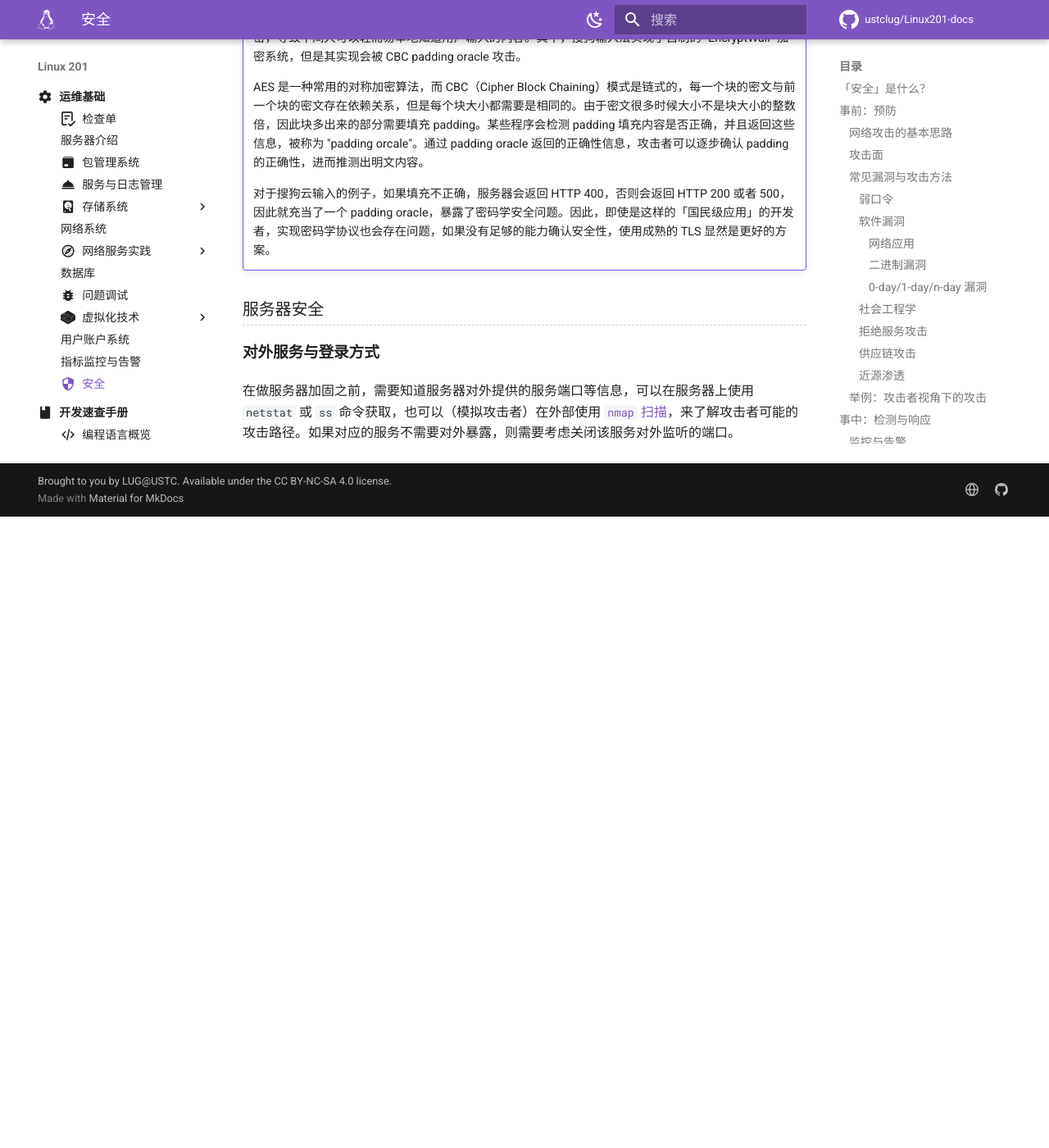
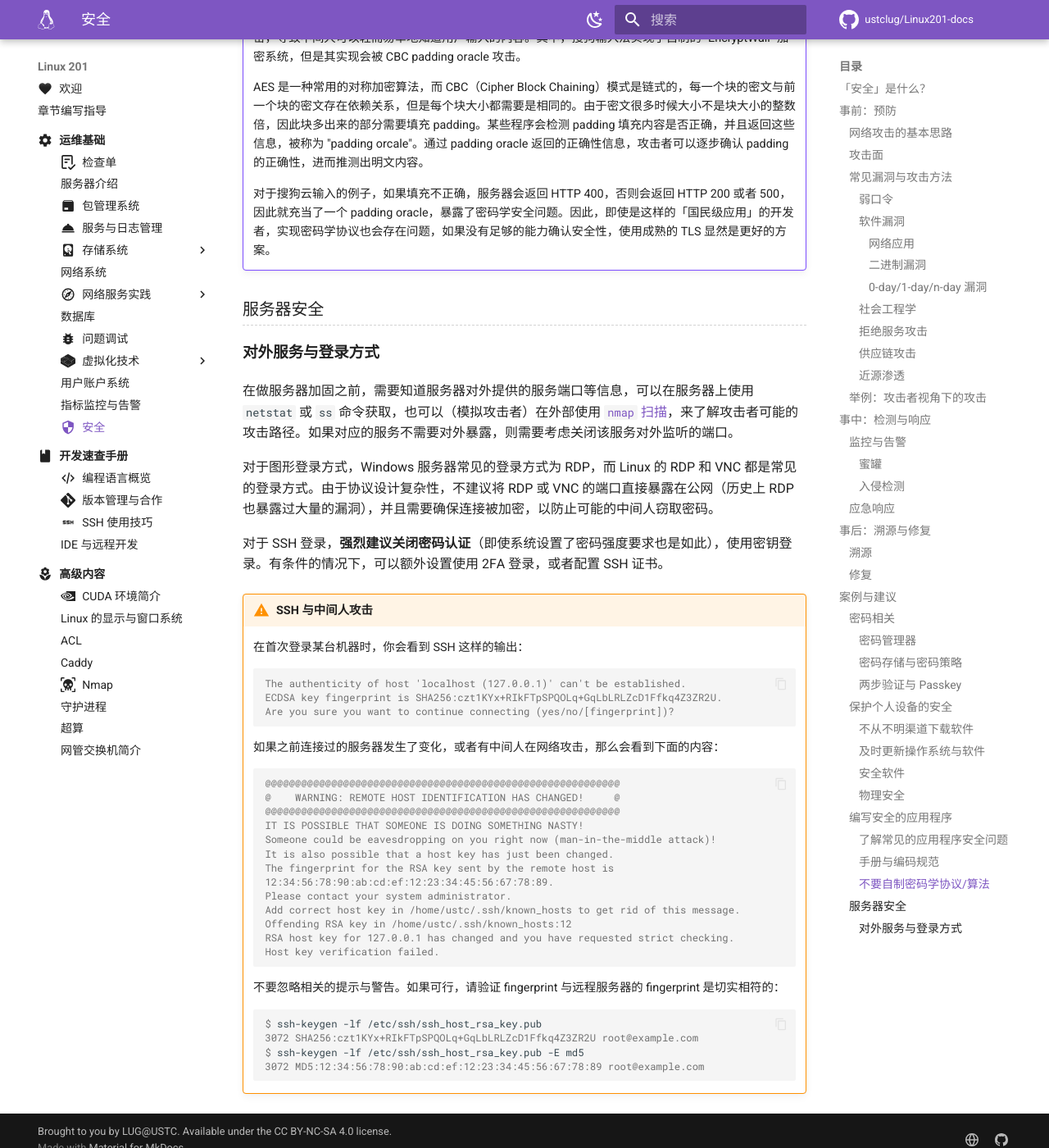
Before and after one commit to ustclug/Linux201-docs, an MkDocs documentation site: the page built from docs/ops/security.md, in a window 1280 px wide and 1400 px high, scrolled down 19409 px. Shown: the whole window at 82% size. Built offline with MkDocs 1.6.1 and Material for MkDocs 9.7.7, drawn with Linux system fonts in a browser that asks for light colours; comment, search, counter and statistics services are not loaded; before the commit the page ends 20039 px from its top, so only the background shows below that.

Commit message:
ops/security: login method security

````diff
--- a/docs/ops/security.md
+++ b/docs/ops/security.md
@@ -602,3 +602,44 @@
 #### 对外服务与登录方式 {#public-service-and-login}
 
 在做服务器加固之前，需要知道服务器对外提供的服务端口等信息，可以在服务器上使用 `netstat` 或 `ss` 命令获取，也可以（模拟攻击者）在外部使用 [`nmap` 扫描](../advanced/nmap.md)，来了解攻击者可能的攻击路径。如果对应的服务不需要对外暴露，则需要考虑关闭该服务对外监听的端口。
+
+对于图形登录方式，Windows 服务器常见的登录方式为 RDP，而 Linux 的 RDP 和 VNC 都是常见的登录方式。由于协议设计复杂性，不建议将 RDP 或 VNC 的端口直接暴露在公网（历史上 RDP 也暴露过大量的漏洞），并且需要确保连接被加密，以防止可能的中间人窃取密码。
+
+对于 SSH 登录，**强烈建议关闭密码认证**（即使系统设置了密码强度要求也是如此），使用密钥登录。有条件的情况下，可以额外设置使用 2FA 登录，或者配置 SSH 证书。
+
+!!! warning "SSH 与中间人攻击"
+
+    在首次登录某台机器时，你会看到 SSH 这样的输出：
+
+    ```console
+    The authenticity of host 'localhost (127.0.0.1)' can't be established.
+    ECDSA key fingerprint is SHA256:czt1KYx+RIkFTpSPQOLq+GqLbLRLZcD1Ffkq4Z3ZR2U.
+    Are you sure you want to continue connecting (yes/no/[fingerprint])?
+    ```
+
+    如果之前连接过的服务器发生了变化，或者有中间人在网络攻击，那么会看到下面的内容：
+
+    ```console
+    @@@@@@@@@@@@@@@@@@@@@@@@@@@@@@@@@@@@@@@@@@@@@@@@@@@@@@@@@@@
+    @    WARNING: REMOTE HOST IDENTIFICATION HAS CHANGED!     @
+    @@@@@@@@@@@@@@@@@@@@@@@@@@@@@@@@@@@@@@@@@@@@@@@@@@@@@@@@@@@
+    IT IS POSSIBLE THAT SOMEONE IS DOING SOMETHING NASTY!
+    Someone could be eavesdropping on you right now (man-in-the-middle attack)!
+    It is also possible that a host key has just been changed.
+    The fingerprint for the RSA key sent by the remote host is
+    12:34:56:78:90:ab:cd:ef:12:23:34:45:56:67:78:89.
+    Please contact your system administrator.
+    Add correct host key in /home/ustc/.ssh/known_hosts to get rid of this message.
+    Offending RSA key in /home/ustc/.ssh/known_hosts:12
+    RSA host key for 127.0.0.1 has changed and you have requested strict checking.
+    Host key verification failed.
+    ```
+
+    不要忽略相关的提示与警告。如果可行，请验证 fingerprint 与远程服务器的 fingerprint 是切实相符的：
+
+    ```console
+    $ ssh-keygen -lf /etc/ssh/ssh_host_rsa_key.pub
+    3072 SHA256:czt1KYx+RIkFTpSPQOLq+GqLbLRLZcD1Ffkq4Z3ZR2U root@example.com
+    $ ssh-keygen -lf /etc/ssh/ssh_host_rsa_key.pub -E md5
+    3072 MD5:12:34:56:78:90:ab:cd:ef:12:23:34:45:56:67:78:89 root@example.com
+    ```
````
